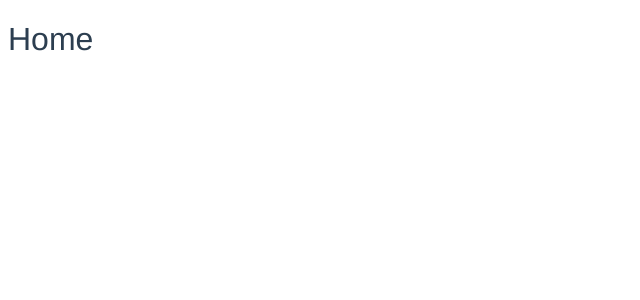
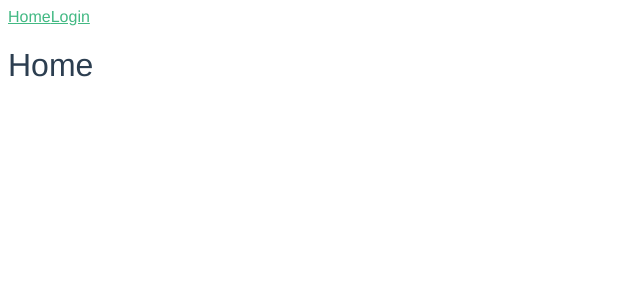
Before and after one commit to onelastjedi/rapme, a Vue app: page / in a window 1280 px wide. Shown: the top 300 px of the page, without its empty margins (0-640 px from the left). Built offline with nearby package versions, Linux system fonts and the light colour scheme.

Commit message:
✚: header component

```diff
--- a/src/App.vue
+++ b/src/App.vue
@@ -1,11 +1,17 @@
 <template>
   <div id="app">
+    <appHeader />
     <router-view></router-view>
   </div>
 </template>
 
 <script>
+import appHeader from '@/components/Header'
+
 export default {
+  components: {
+    appHeader,
+  },
 }
 </script>
 
--- /dev/null
+++ b/src/components/Header.vue
@@ -0,0 +1,14 @@
+<template>
+  <nav>
+    <router-link :to="{ name: 'Home' }">Home</router-link>
+    <router-link :to="{ name: 'Login' }">Login</router-link>
+  </nav>
+</template>
+
+<script>
+export default {
+}
+</script>
+
+<style lang="css">
+</style>
```
Also changed, not shown: 1 other file (tests, documents, lock files or other folders).
